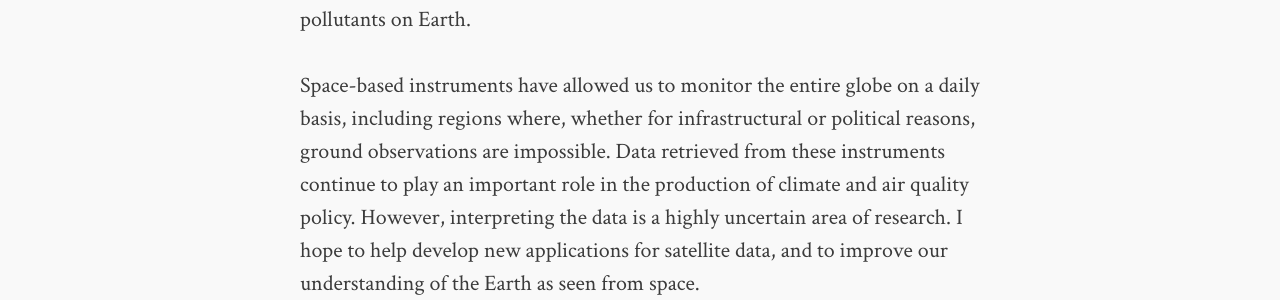
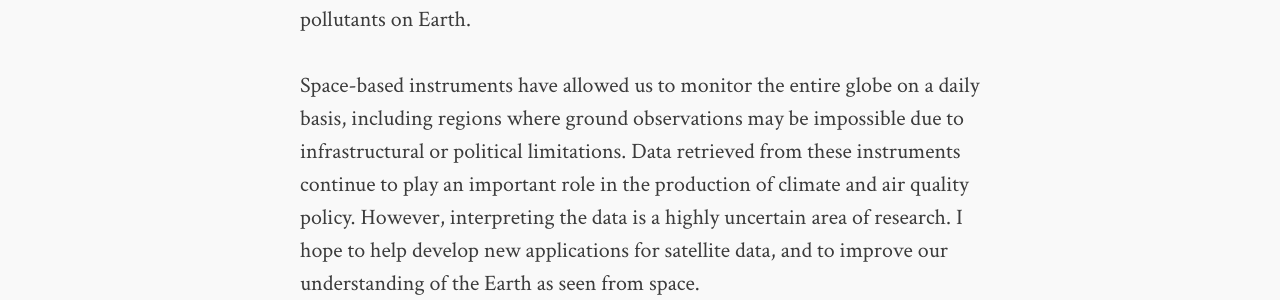
Before and after one commit to djvaron/djvaron.github.io, a Jekyll site: the page built from about.md, in a window 1280 px wide. Shown: the part 835-1135 px from the top of the page. Built offline with Jekyll 4.4.1, drawn with Linux system fonts in a browser that asks for light colours.

Commit message:
edit about

```diff
--- a/about.md
+++ b/about.md
@@ -10,7 +10,7 @@
 
 I work with Professor Daniel Jacob in the Atmospheric Chemistry Modeling Group ([ACMG](http://acmg.seas.harvard.edu/)) at Harvard. I'm mainly interested in using satellite observations to estimate emissions of greenhouse gases and other air pollutants on Earth.
 
-Space-based instruments have allowed us to monitor the entire globe on a daily basis, including regions where, whether for infrastructural or political reasons, ground observations are impossible. Data retrieved from these instruments continue to play an important role in the production of climate and air quality policy. However, interpreting the data is a highly uncertain area of research. I hope to help develop new applications for satellite data, and to improve our understanding of the Earth as seen from space.
+Space-based instruments have allowed us to monitor the entire globe on a daily basis, including regions where ground observations may be impossible due to infrastructural or political limitations. Data retrieved from these instruments continue to play an important role in the production of climate and air quality policy. However, interpreting the data is a highly uncertain area of research. I hope to help develop new applications for satellite data, and to improve our understanding of the Earth as seen from space.
 
 I was born and raised in Montr&#233;al, Qu&#233;bec, and studied physics (as well as English literature, in a second degree) at McGill University. Feel free to view <a href="{{ site.url }}/cv.pdf">my CV</a> for more details.
 
```
